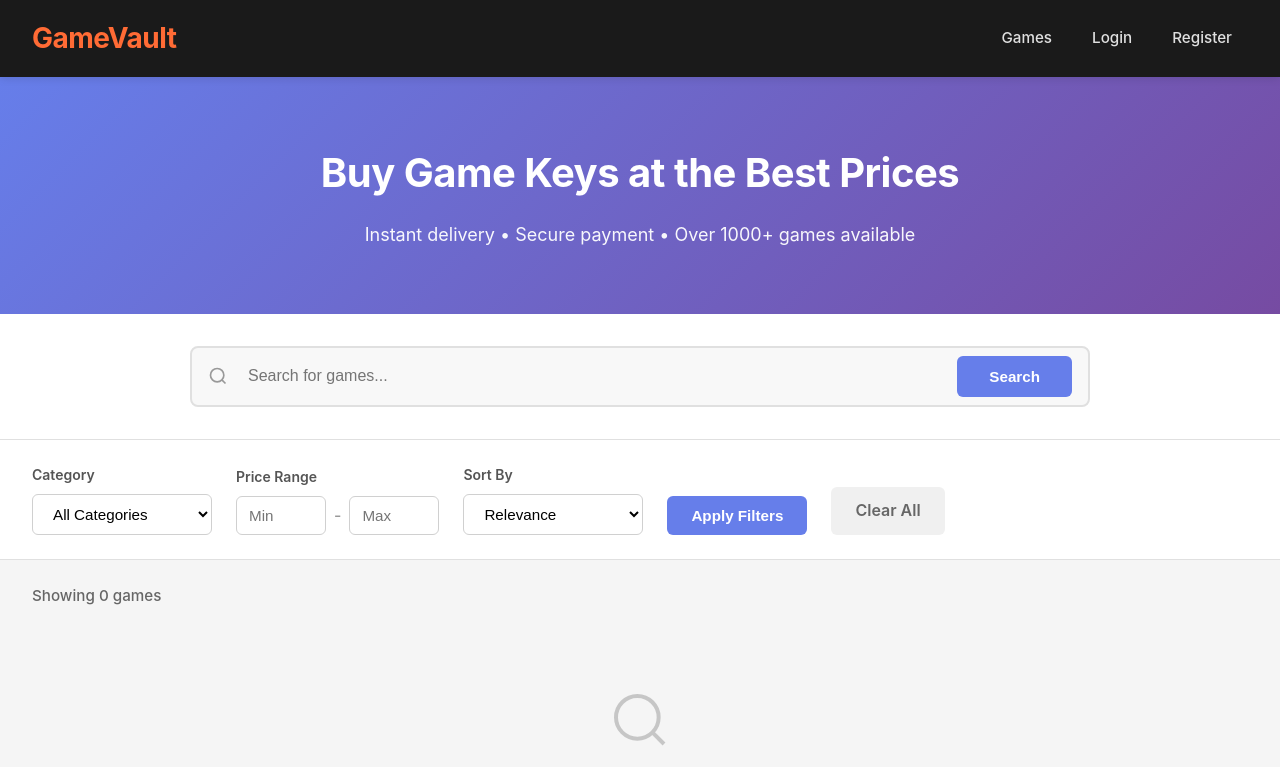
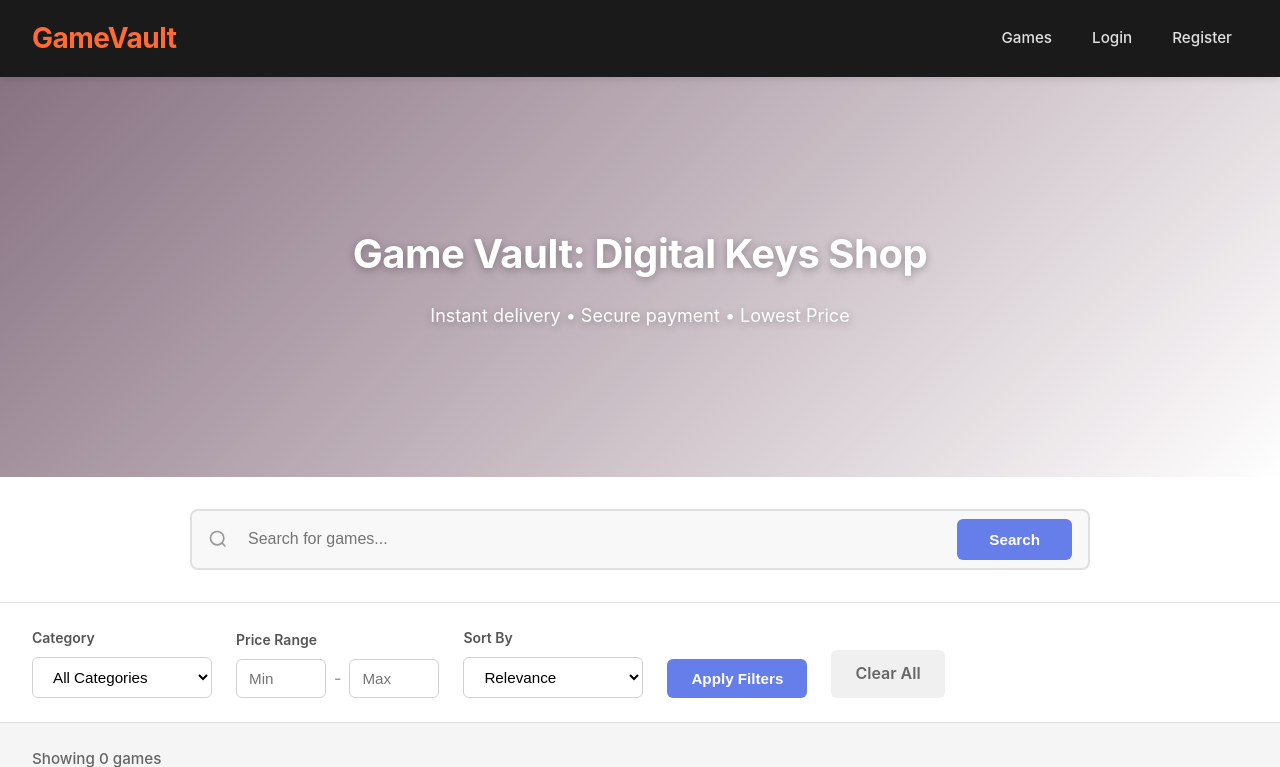
Before and after one commit to seeudev/CSIT327-G8-Group8-gamevault, a Django app: page /store/ in a window 1280 px wide. Shown: the top 767 px of the page. Run offline with Django 5.2, Linux system fonts and the light colour scheme; data that the repository does not hold is empty.

Commit message:
style: added dynamic pictures hero content

```diff
--- a/gamevault_backend/gamevault_backend/static/css/style.css
+++ b/gamevault_backend/gamevault_backend/static/css/style.css
@@ -185,15 +185,79 @@ button:hover, .button:hover {
 
 /* Hero Section */
 .hero-section {
-    background: linear-gradient(135deg, #667eea 0%, #764ba2 100%);
+    position: relative;
     padding: 4rem 2rem;
     text-align: center;
     color: white;
+    overflow: hidden;
+    min-height: 400px;
+    display: flex;
+    align-items: center;
+    justify-content: center;
+}
+
+/* Hero Slideshow Container */
+.hero-slideshow {
+    position: absolute;
+    top: 0;
+    left: 0;
+    width: 100%;
+    height: 100%;
+    z-index: 1;
+}
+
+/* Individual Slides */
+.hero-slide {
+    position: absolute;
+    top: 0;
+    left: 0;
+    width: 100%;
+    height: 100%;
+    background-size: cover;
+    background-position: center;
+    background-repeat: no-repeat;
+    opacity: 0;
+    filter: blur(8px);
+    transform: scale(1.1);
+    transition: opacity 2s ease-in-out, transform 8s ease-in-out;
+}
+
+/* Active slide - visible with animation */
+.hero-slide.active {
+    opacity: 1;
+    animation: slideZoom 10s ease-in-out infinite;
+}
+
+/* Zoom animation for active slide */
+@keyframes slideZoom {
+    0% {
+        transform: scale(1.1);
+    }
+    50% {
+        transform: scale(1.15);
+    }
+    100% {
+        transform: scale(1.1);
+    }
+}
+
+/* Dark overlay to ensure text readability */
+.hero-overlay {
+    position: absolute;
+    top: 0;
+    left: 0;
+    width: 100%;
+    height: 100%;
+    background: linear-gradient(135deg, rgba(141, 113, 113, 0.85) 0%, rgb(255, 255, 255) 100%);
+    z-index: 2;
 }
 
 .hero-content {
+    position: relative;
+    z-index: 3;
     max-width: 800px;
     margin: 0 auto;
+    text-shadow: 0 2px 8px rgba(0, 0, 0, 0.3);
 }
 
 .hero-title {
--- a/gamevault_backend/gamevault_backend/templates/base.html
+++ b/gamevault_backend/gamevault_backend/templates/base.html
@@ -4,7 +4,7 @@
 <head>
     <meta charset="UTF-8">
     <meta name="viewport" content="width=device-width, initial-scale=1.0">
-    <title>{% block title %}GameVault{% endblock %}</title>
+    <title>{% block title %}Game Vault{% endblock %}</title>
     <link rel="stylesheet" href="{% static 'css/style.css' %}">
     {% block extra_css %}{% endblock %}
 </head>
--- a/gamevault_backend/gamevault_backend/templates/store/game_list.html
+++ b/gamevault_backend/gamevault_backend/templates/store/game_list.html
@@ -7,9 +7,21 @@
 <div class="marketplace-container">
     <!-- Hero Section -->
     <div class="hero-section">
+        <!-- Background Slideshow -->
+        <div class="hero-slideshow">
+            {% if featured_games %}
+                {% for game in featured_games %}
+                    <div class="hero-slide {% if forloop.first %}active{% endif %}" style="background-image: url('{{ game.screenshot_url }}');"></div>
+                {% endfor %}
+            {% else %}
+                <!-- Fallback gradient if no games with screenshots -->
+                <div class="hero-slide active" style="background: linear-gradient(135deg, #667eea 0%, #764ba2 100%);"></div>
+            {% endif %}
+        </div>
+        <div class="hero-overlay"></div>
         <div class="hero-content">
-            <h1 class="hero-title">Buy Game Keys at the Best Prices</h1>
-            <p class="hero-subtitle">Instant delivery • Secure payment • Over 1000+ games available</p>
+            <h1 class="hero-title">Game Vault: Digital Keys Shop</h1>
+            <p class="hero-subtitle">Instant delivery • Secure payment • Lowest Price</p>
         </div>
     </div>
 
@@ -135,3 +147,30 @@
     </div>
 </div>
 {% endblock %}
+
+{% block extra_js %}
+<script>
+// Hero Slideshow Auto-rotation
+document.addEventListener('DOMContentLoaded', function() {
+    const slides = document.querySelectorAll('.hero-slide');
+
+    if (slides.length > 1) {
+        let currentSlide = 0;
+
+        function nextSlide() {
+            // Remove active class from current slide
+            slides[currentSlide].classList.remove('active');
+
+            // Move to next slide (loop back to 0 if at end)
+            currentSlide = (currentSlide + 1) % slides.length;
+
+            // Add active class to new slide
+            slides[currentSlide].classList.add('active');
+        }
+
+        // Change slide every 5 seconds
+        setInterval(nextSlide, 5000);
+    }
+});
+</script>
+{% endblock %}
--- a/gamevault_backend/store/views.py
+++ b/gamevault_backend/store/views.py
@@ -69,6 +69,9 @@ def game_list(request):
     # Get all unique categories for filter
     categories = Game.objects.values_list('category', flat=True).distinct()
 
+    # Get featured games with screenshots for hero slideshow (limit to 8)
+    featured_games = Game.objects.filter(screenshot_url__isnull=False).exclude(screenshot_url='')[:8]
+
     return render(request, 'store/game_list.html', {
         'games': games,
         'categories': categories,
@@ -79,6 +82,7 @@ def game_list(request):
         'max_price': max_price,
         'start_date': start_date,
         'end_date': end_date,
+        'featured_games': featured_games,
     })
 
 
```
Also changed, not shown: other parts of gamevault_backend/gamevault_backend/static/css/style.css (+43 -0 lines).
